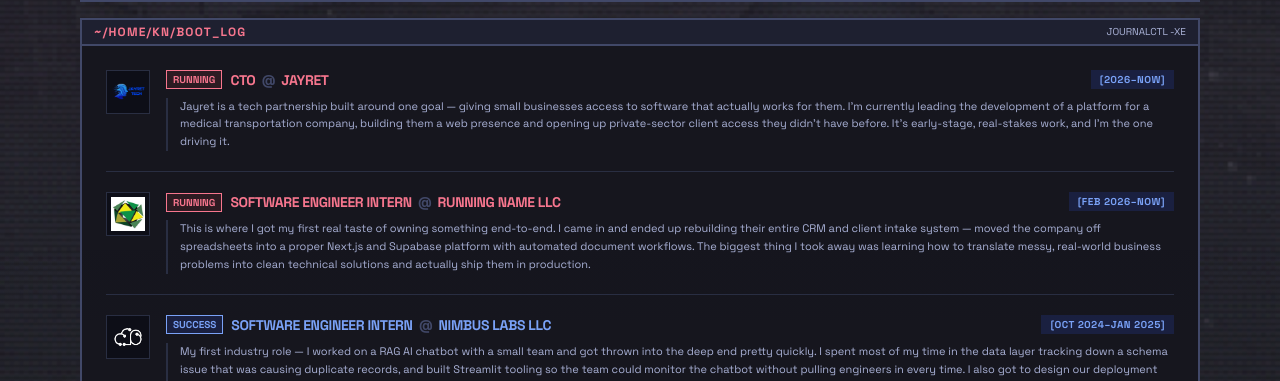
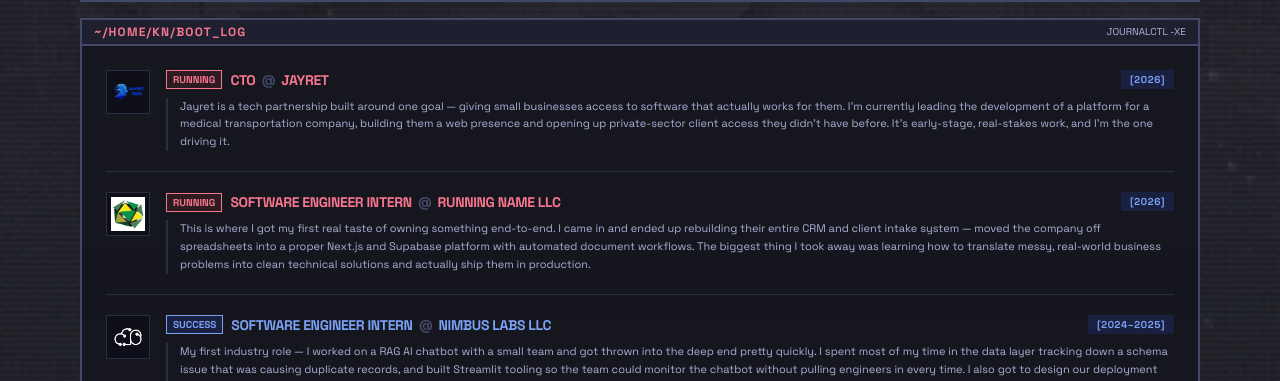
Before and after one commit to knguyenngo/knguyenngo.github.io, a React (Vite) app: page / in a window 1280 px wide. Shown: the part 338-719 px from the top of the page. Built offline with nearby package versions, Linux system fonts and the light colour scheme; no server answers.

Commit message:
Changed dates

```diff
--- a/src/data/experience.ts
+++ b/src/data/experience.ts
@@ -11,7 +11,7 @@ export interface ExperienceEntry {
 
 export const experience: ExperienceEntry[] = [
   {
-    period: '[2026–NOW]',
+    period: '[2026]',
     status: 'RUNNING',
     colorVariant: 'primary',
     role: 'CTO',
@@ -22,7 +22,7 @@ export const experience: ExperienceEntry[] = [
     logo: 'jayret.png',
   },
   {
-    period: '[FEB 2026–NOW]',
+    period: '[2026]',
     status: 'RUNNING',
     colorVariant: 'primary',
     role: 'SOFTWARE ENGINEER INTERN',
@@ -33,7 +33,7 @@ export const experience: ExperienceEntry[] = [
     logo: 'running-name.png',
   },
   {
-    period: '[OCT 2024–JAN 2025]',
+    period: '[2024–2025]',
     status: 'SUCCESS',
     colorVariant: 'secondary',
     role: 'SOFTWARE ENGINEER INTERN',
@@ -44,7 +44,7 @@ export const experience: ExperienceEntry[] = [
     logo: 'nimbus-labs.png',
   },
   {
-    period: '[2021–2025]',
+    period: '[2022–2025]',
     status: 'INIT',
     role: 'B.S. COMPUTER SCIENCE',
     company: 'VIRGINIA COMMONWEALTH UNIVERSITY',
```
